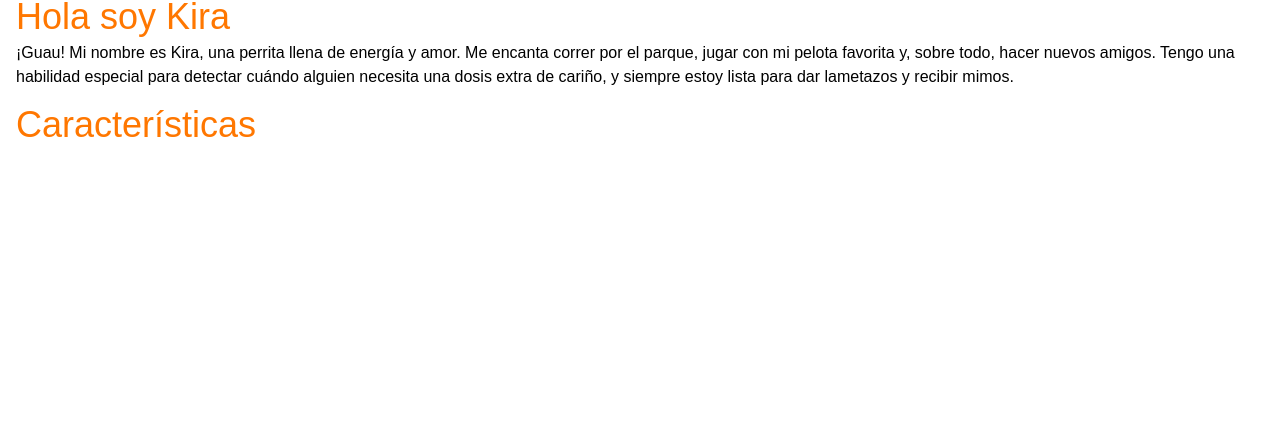
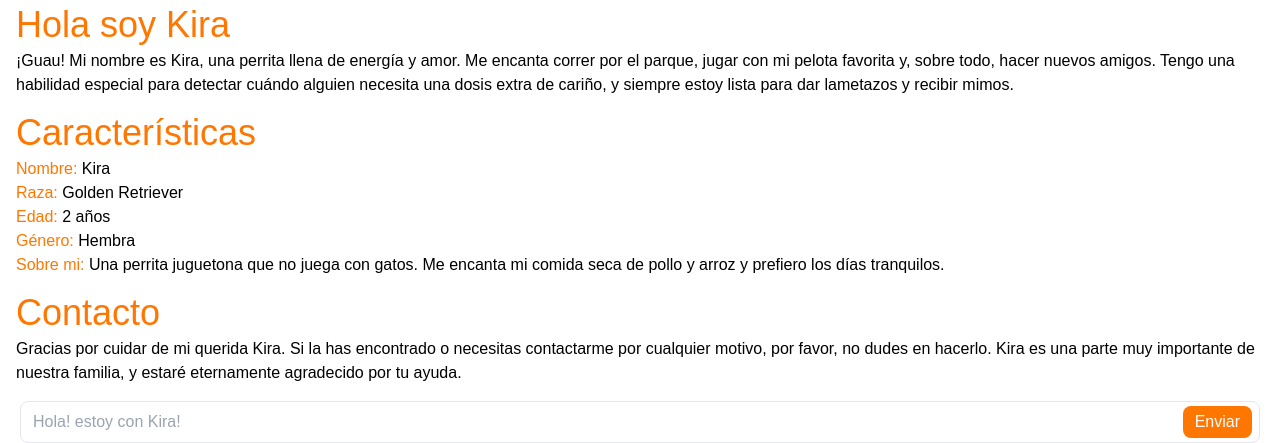
Before and after one commit to MateoFontaine/Iam, an Astro site: page / in a window 1280 px wide. Shown: the part 1051-1494 px from the top of the page. Before the commit the page ends 1216 px from the top, so only its background shows below. Built offline with nearby package versions, Linux system fonts and the light colour scheme; Astro itself is replaced by a stand-in of ours; a web font is replaced by a local one.

Commit message:
Agregamos secciones

```diff
--- a/src/components/Caracteristicas.astro
+++ b/src/components/Caracteristicas.astro
@@ -4,5 +4,10 @@
 <section>
     <div class="flex justify-start m-4 flex-col">
         <h1 class="text-4xl text-[#FF7700] mb-1">Características</h1>
+        <p class="text-black"><span class="text-[#ff7700]">Nombre:</span> Kira</p>
+        <p class="text-black"><span class="text-[#ff7700]">Raza:</span> Golden Retriever</p>
+        <p class="text-black"><span class="text-[#ff7700]">Edad:</span> 2 años</p>
+        <p class="text-black"><span class="text-[#ff7700]">Género:</span> Hembra</p>
+        <p class="text-black"><span class="text-[#ff7700]">Sobre mi:</span> Una perrita juguetona que no juega con gatos. Me encanta mi comida seca de pollo y arroz y prefiero los días tranquilos.</p>
     </div>
 </section>
--- /dev/null
+++ b/src/components/Contacto.astro
@@ -0,0 +1,42 @@
+---
+const phoneNumber = "2267444899"; // Reemplaza con el número de WhatsApp al que quieres enviar el mensaje
+const defaultMessage = "Hola! estoy con Kira!"; // Mensaje predeterminado
+---
+
+<section>
+  <div class="flex justify-start m-4 flex-col">
+    <h1 class="text-4xl text-[#FF7700] mb-1">Contacto</h1>
+    <p>
+      Gracias por cuidar de mi querida Kira. Si la has encontrado o necesitas contactarme por cualquier motivo, por favor, no dudes en hacerlo. Kira es una parte muy importante de nuestra familia, y estaré eternamente agradecido por tu ayuda.
+    </p>
+  </div>
+  <div class="relative mx-5">
+    <input
+      id="whatsappMessage"
+      type="text"
+      placeholder={defaultMessage}
+      class="w-full border rounded-lg pl-3 pr-10 py-2 focus:outline-none focus:ring-2 focus:ring-blue-500"
+    />
+    <button
+      id="whatsappButton"
+      class="absolute right-2 top-1/2 transform -translate-y-1/2 bg-[#FF7700] text-white px-3 py-1 rounded-lg focus:outline-none hover:bg-[#FF9500]"
+    >
+      Enviar
+    </button>
+  </div>
+</section>
+
+<script>
+  document.addEventListener("DOMContentLoaded", function () {
+    const whatsappButton = document.getElementById("whatsappButton");
+    const whatsappMessageInput = document.getElementById("whatsappMessage");
+
+    whatsappButton.addEventListener("click", function () {
+      const message = whatsappMessageInput.value.trim() || `${defaultMessage}`;
+      const url = `https://wa.me/${phoneNumber}?text=${encodeURIComponent(message)}`;
+
+      // Abre el enlace de WhatsApp en una nueva pestaña
+      window.open(url, "_blank");
+    });
+  });
+</script>
--- a/src/components/Head.astro
+++ b/src/components/Head.astro
@@ -2,7 +2,7 @@
 
 ---
 
-<section class="flex justify-center items-center mt-1">
+<section class="flex justify-center items-center mt-3">
     <div class="bg-[#FF7700] p-2 px-8 rounded-xl">
         <h1 class="text-white text-3xl">I am <span class="text-black">Kira</span></h1>
     </div>
--- a/src/pages/index.astro
+++ b/src/pages/index.astro
@@ -4,6 +4,7 @@ import Head from '../components/Head.astro';
 import Picture from '../components/Picture.astro'
 import Presentacion from '../components/Presentacion.astro'
 import Caracterisitcas from '../components/Caracteristicas.astro'
+import Contacto from '../components/Contacto.astro'
 ---
 
 <Layout title="Welcome to Astro.">
@@ -14,5 +15,6 @@ import Caracterisitcas from '../components/Caracteristicas.astro'
 		<Picture />
 		<Presentacion />
 		<Caracterisitcas />
+		<Contacto />
 	</main>
 </Layout>
```
